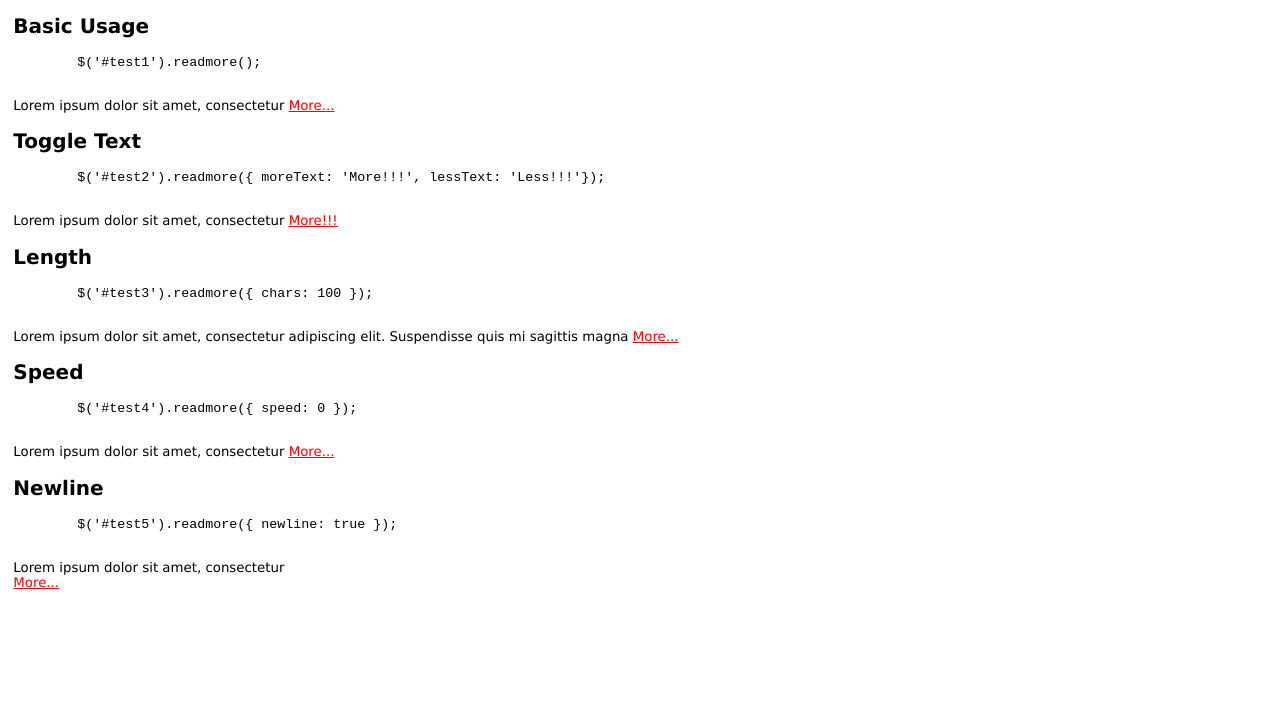
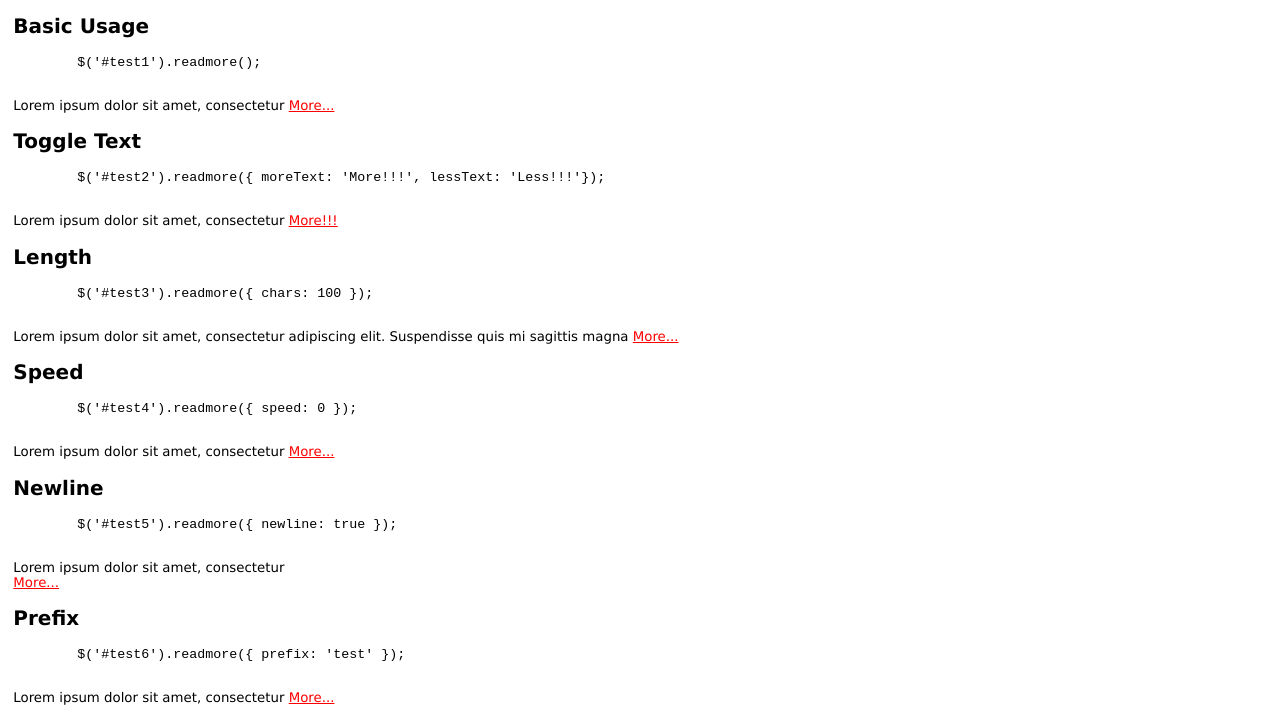
Before and after one commit to athill/jquery-readmore, a website: page demo.html in a window 1280 px wide. Shown: the part 87-800 px from the top of the page. Drawn offline with Linux system fonts and the light colour scheme; files that its build step writes are made by us from their sources.

Commit message:
prefix not quite working

```diff
--- a/demo.html
+++ b/demo.html
@@ -73,6 +73,15 @@
 	</pre>
 	</code>
 	<div id="test5" class="test"></div>
+
+	<!-- Prefix -->
+	<h2>Prefix</h2>
+	<code>
+	<pre>
+	$('#test6').readmore({ prefix: 'test' });
+	</pre>
+	</code>
+	<div id="test6" class="test"></div>
 </div>
 
 <script src="lib/jquery/dist/jquery.min.js"></script>
@@ -86,6 +95,7 @@ $(function() {
 	$('#test3').readmore({ chars: 100 });
 	$('#test4').readmore({ speed: 0 });
 	$('#test5').readmore({ newline: true });
+	$('#test6').readmore({ prefix: 'test' });
 });
 </script>
 </body>
```
Also changed, not shown: dist/jquery-readmore.js, dist/jquery-readmore.min.js.
